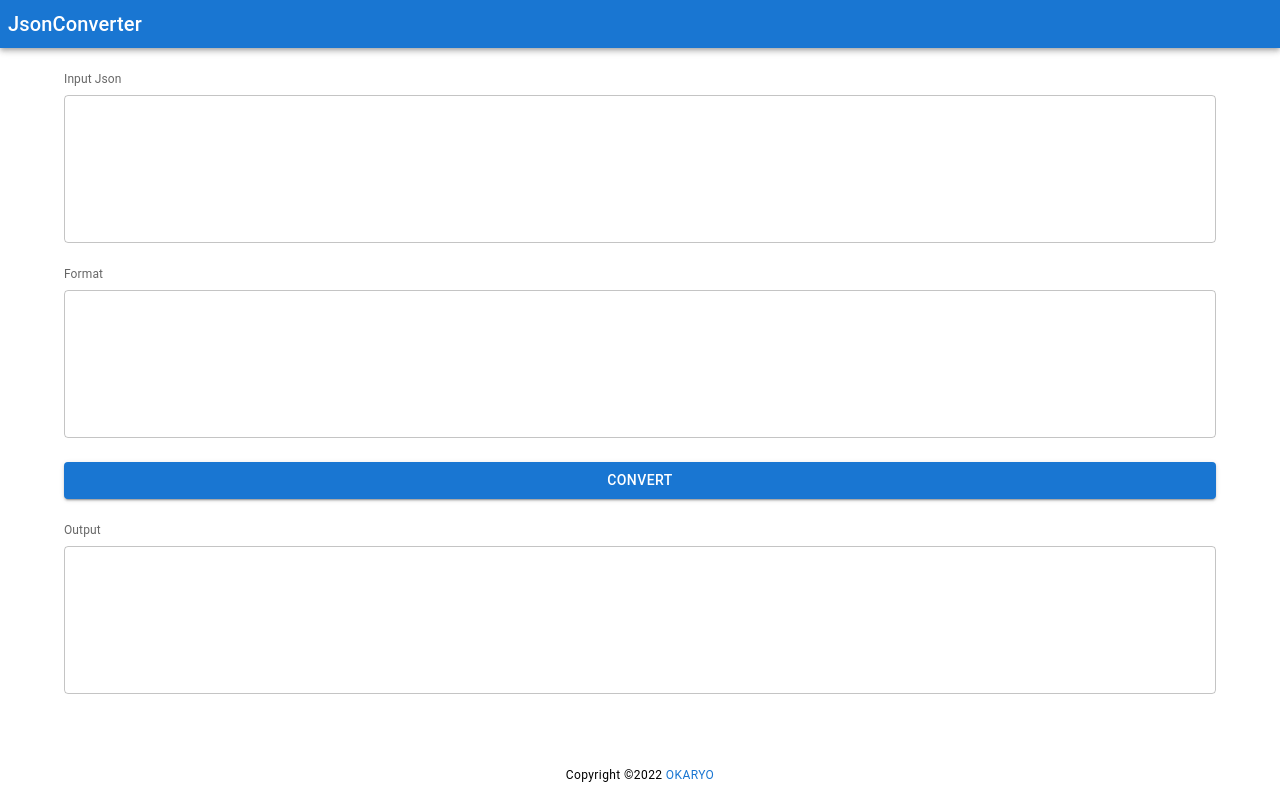
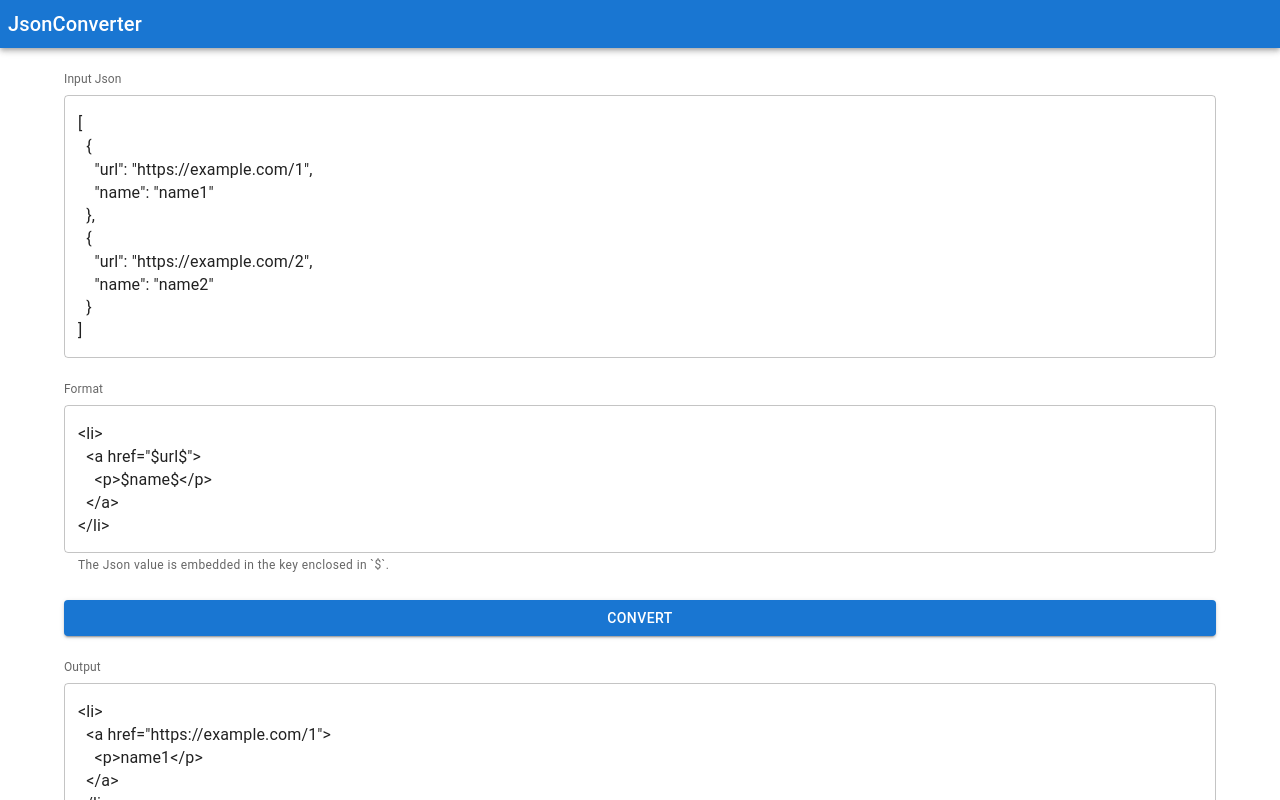
Before and after one commit to okaryo/json_converter, a Next.js app: page / in a window 1280 px wide. Shown: the top 800 px of the page. Built offline with nearby package versions, Linux system fonts and the light colour scheme.

Commit message:
[modify] add dispatch handler

```diff
--- a/src/pages/index.tsx
+++ b/src/pages/index.tsx
@@ -1,9 +1,32 @@
-import { AppBar, Button, Container, FormControl, Input, InputLabel, List, ListItem, TextField, Typography } from '@mui/material'
+import { AppBar, Button, Container, InputLabel, List, ListItem, TextField, Typography } from '@mui/material'
 import type { NextPage } from 'next'
 import Head from 'next/head'
+import { useDispatch, useSelector } from 'react-redux'
 import Footer from '../components/Footer'
+import { JsonConverter } from '../model/JsonConverter'
+import { converterSlice, RootState } from '../store'
 
 const Home: NextPage = () => {
+  const dispatch = useDispatch()
+  const converter = useSelector((state: RootState) => state.converter.jsonConverter)
+  const output = useSelector((state: RootState) => state.converter.output)
+
+  const onChangeInputJson = (event: React.ChangeEvent<HTMLInputElement>) => {
+    const value = event.target.value
+    if (JsonConverter.isJson(value)) {
+      dispatch(converterSlice.actions.updateInputJson(JSON.parse(value)))
+    }
+  }
+
+  const onChangeFormat = (event: React.ChangeEvent<HTMLInputElement>) => {
+    const value = event.target.value
+    dispatch(converterSlice.actions.updateFormat(value))
+  }
+
+  const onClickConvert = () => {
+    dispatch(converterSlice.actions.convert())
+  }
+
   return (
     <div>
       <Head>
@@ -22,32 +45,41 @@ const Home: NextPage = () => {
             <ListItem sx={{dispaly: "flex", flexDirection: "column", alignItems: "start", p: 0, mb: 3}}>
               <InputLabel shrink>Input Json</InputLabel>
               <TextField
-                rows={5}
-                defaultValue=""
+                minRows={5}
+                defaultValue={JSON.stringify(converter.inputJson, null, 2)}
                 multiline
                 fullWidth
+                onChange={onChangeInputJson}
               />
             </ListItem>
 
             <ListItem sx={{dispaly: "flex", flexDirection: "column", alignItems: "start", p: 0, mb: 3}}>
               <InputLabel shrink>Format</InputLabel>
               <TextField
-                rows={5}
-                defaultValue=""
+                minRows={5}
+                defaultValue={converter.format}
+                helperText="The Json value is embedded in the key enclosed in `$`."
                 multiline
                 fullWidth
+                onChange={onChangeFormat}
               />
             </ListItem>
 
             <ListItem sx={{dispaly: "flex", flexDirection: "column", alignItems: "start", p: 0, mb: 3}}>
-              <Button variant="contained" sx={{width: "100%"}}>CONVERT</Button>
+              <Button
+                variant="contained"
+                sx={{width: "100%"}}
+                onClick={onClickConvert}
+              >
+                CONVERT
+              </Button>
             </ListItem>
 
             <ListItem sx={{dispaly: "flex", flexDirection: "column", alignItems: "start", p: 0, mb: 3}}>
               <InputLabel shrink>Output</InputLabel>
               <TextField
-                rows={5}
-                defaultValue=""
+                minRows={5}
+                defaultValue={output}
                 multiline
                 fullWidth
               />
```
